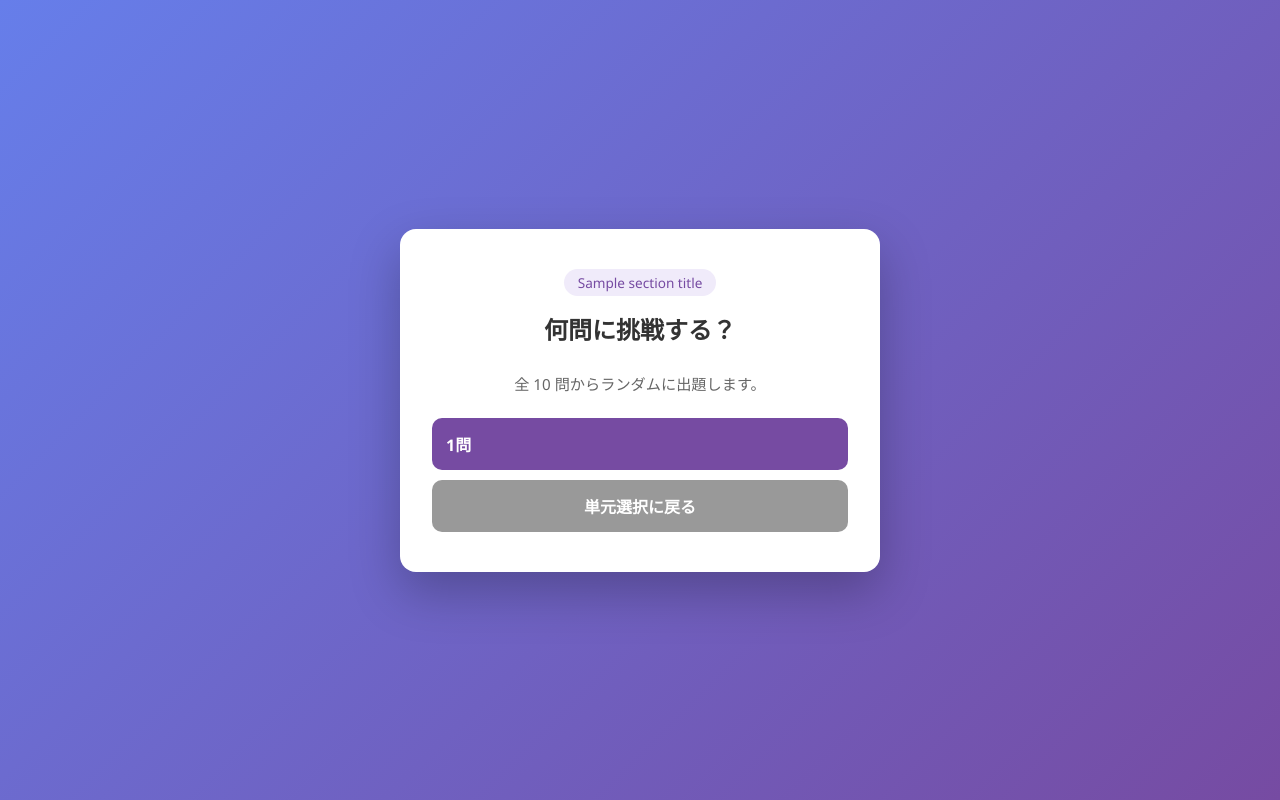
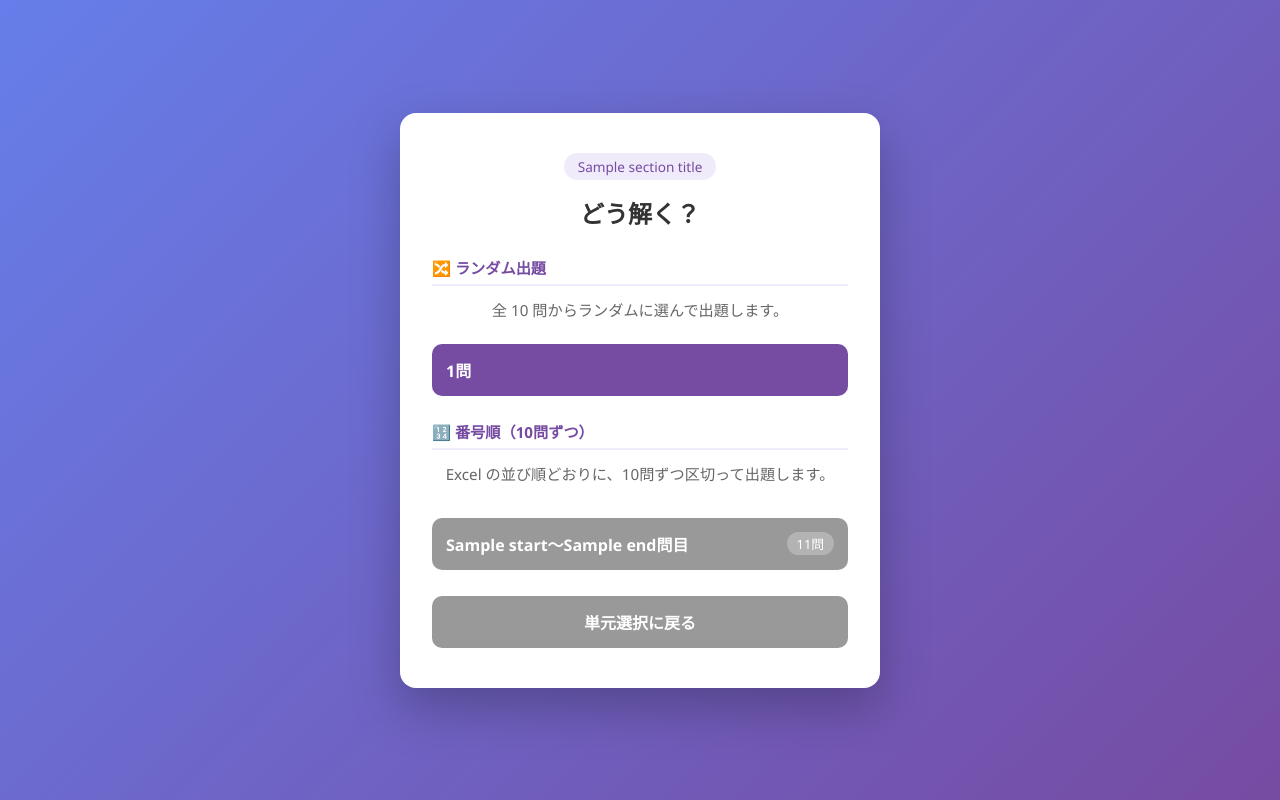
Before and after one commit to ktakami-del/ecquiz-app, a Flask app: template Templates/setup.html in a window 1280 px wide. Run offline with Flask 3, Linux system fonts and the light colour scheme; the template is opened without the code that fills it: most values are stand-ins (such as "Sample title", 1, 10 or a date in 2020).

Commit message:
ランダム出題機能だけでなく、問題番号に従って10問ずつ出 題する機能を追加

```diff
--- a/Templates/base.html
+++ b/Templates/base.html
@@ -63,6 +63,16 @@
     .btn:active { transform: scale(0.98); }
     .btn.secondary { background: #999; margin-top: 10px; }
     .section-list { display: flex; flex-direction: column; gap: 12px; margin-top: 8px; }
+    .mode-title {
+      text-align: left;
+      font-weight: bold;
+      color: #764ba2;
+      font-size: 0.95rem;
+      margin: 24px 0 4px;
+      padding-bottom: 6px;
+      border-bottom: 2px solid #f0ebfa;
+    }
+    .block-list { max-height: 34vh; overflow-y: auto; margin-bottom: 16px; }
     .section-btn {
       display: flex;
       align-items: center;
--- a/Templates/quiz.html
+++ b/Templates/quiz.html
@@ -1,7 +1,11 @@
 {% extends "base.html" %}
 {% block title %}{{ section_title }}｜第{{ number }}問{% endblock %}
 {% block content %}
-  <span class="badge">{{ section_title }} ｜ 第 {{ number }} 問 / 全 {{ total }} 問</span>
+  <span class="badge">
+    {{ section_title }} ｜
+    {% if question_no %}No.{{ question_no }}（{{ number }} / {{ total }}）
+    {% else %}第 {{ number }} 問 / 全 {{ total }} 問{% endif %}
+  </span>
   <h1>{{ question }}</h1>
   <form action="{{ url_for('answer', section_id=section_id) }}" method="post">
     <input type="text" name="answer" placeholder="答えを入力（空欄のままでもOK）"
--- a/Templates/setup.html
+++ b/Templates/setup.html
@@ -1,9 +1,11 @@
 {% extends "base.html" %}
-{% block title %}{{ section_title }}｜出題数を選ぶ{% endblock %}
+{% block title %}{{ section_title }}｜出題方法を選ぶ{% endblock %}
 {% block content %}
   <span class="badge">{{ section_title }}</span>
-  <h1>何問に挑戦する？</h1>
-  <p class="note">全 {{ total }} 問からランダムに出題します。</p>
+  <h1>どう解く？</h1>
+
+  <div class="mode-title">🔀 ランダム出題</div>
+  <p class="note">全 {{ total }} 問からランダムに選んで出題します。</p>
   <div class="section-list">
     {% for c in counts %}
       <a class="btn section-btn" href="{{ url_for('start', section_id=section_id, count=c) }}">
@@ -12,5 +14,18 @@
       </a>
     {% endfor %}
   </div>
+
+  <div class="mode-title">🔢 番号順（10問ずつ）</div>
+  <p class="note">Excel の並び順どおりに、10問ずつ区切って出題します。</p>
+  <div class="section-list block-list">
+    {% for b in blocks %}
+      <a class="btn section-btn secondary"
+         href="{{ url_for('block', section_id=section_id, start_no=b.start) }}">
+        {{ b.start }}〜{{ b.end }}問目
+        <span class="count">{{ b.end - b.start + 1 }}問</span>
+      </a>
+    {% endfor %}
+  </div>
+
   <a class="btn secondary" href="{{ url_for('index') }}">単元選択に戻る</a>
 {% endblock %}
--- a/app.py
+++ b/app.py
@@ -32,6 +32,9 @@ QUESTIONS_FILE = os.path.join(BASE_DIR, "questions.xlsx")
 
 # 出題数の選択肢。単元の問題数を超えるものは表示せず、末尾に「全問」を足す。
 COUNT_CHOICES = [10, 30, 50, 100]
+
+# 番号順モードで1回に解く問題数（Excel の上から10問ずつ区切る）
+BLOCK_SIZE = 10
 
 
 def load_sections():
@@ -174,9 +177,17 @@ def index():
     return render_template("index.html", sections=sections)
 
 
+def blocks_of(total):
+    """Excel の並び順を BLOCK_SIZE 問ずつ区切った一覧を返す（番号は1始まり）"""
+    return [
+        {"start": s + 1, "end": min(s + BLOCK_SIZE, total)}
+        for s in range(0, total, BLOCK_SIZE)
+    ]
+
+
 @app.route("/setup/<section_id>")
 def setup(section_id):
-    """出題数を選ぶ画面（10問・30問・…・全問）"""
+    """出題方法を選ぶ画面（ランダム出題の問題数 / 番号順の10問ずつ）"""
     section = get_section(section_id)
     total = len(section["questions"])
     # 用意した選択肢のうち、その単元の問題数を超えないものだけ出す。
@@ -188,7 +199,23 @@ def setup(section_id):
         section_title=section["title"],
         total=total,
         counts=counts,
+        blocks=blocks_of(total),
     )
+
+
+@app.route("/block/<section_id>/<int:start_no>")
+def block(section_id, start_no):
+    """番号順モード：Excel の上から数えて start_no 番から BLOCK_SIZE 問を順番どおり出題"""
+    section = get_section(section_id)
+    total = len(section["questions"])
+
+    # start_no は1始まりの問題番号。ブロックの先頭（1, 11, 21…）に丸める。
+    if not (1 <= start_no <= total):
+        return redirect(url_for("setup", section_id=section_id))
+    first = (start_no - 1) // BLOCK_SIZE * BLOCK_SIZE  # 0始まりの位置
+
+    order = list(range(first, min(first + BLOCK_SIZE, total)))  # シャッフルしない
+    return begin_quiz(section_id, order, block_start=first + 1)
 
 
 @app.route("/start/<section_id>")
@@ -228,7 +255,7 @@ def retry(section_id):
     return begin_quiz(section_id, wrong)
 
 
-def begin_quiz(section_id, order):
+def begin_quiz(section_id, order, block_start=None):
     """出題リストを受け取り、セッションを初期化してクイズ画面へ送る"""
     session["quiz"] = {
         "section_id": section_id,
@@ -236,6 +263,8 @@ def begin_quiz(section_id, order):
         "pos": 0,      # 現在の出題位置（0始まり）
         "score": 0,    # 自己採点で「正解」にした数
         "wrong": [],   # 「不正解」にした問題の番号（やり直し用）
+        # 番号順モードのときだけ、そのブロックの先頭番号（1, 11, 21…）が入る
+        "block_start": block_start,
     }
     session.pop("last", None)
     return redirect(url_for("quiz", section_id=section_id))
@@ -263,6 +292,9 @@ def quiz(section_id):
         question=q["question"],
         number=quiz_state["pos"] + 1,
         total=len(quiz_state["order"]),
+        # 番号順モードでは Excel 上の問題番号（1始まり）も出す
+        question_no=(quiz_state["order"][quiz_state["pos"]] + 1
+                     if quiz_state.get("block_start") else None),
     )
 
 
@@ -360,6 +392,14 @@ def result(section_id):
     questions = section["questions"]
     wrong = [questions[i] for i in quiz_state.get("wrong", []) if i < len(questions)]
 
+    # 番号順モードなら「この範囲をもう一度」「次の10問へ」を出せるようにする
+    block_start = quiz_state.get("block_start")
+    block_end = next_block = None
+    if block_start:
+        block_end = min(block_start + BLOCK_SIZE - 1, len(questions))
+        if block_end < len(questions):
+            next_block = block_end + 1
+
     return render_template(
         "result.html",
         section_id=section_id,
@@ -368,6 +408,9 @@ def result(section_id):
         total=total,
         percent=percent,
         wrong=wrong,
+        block_start=block_start,
+        block_end=block_end,
+        next_block=next_block,
     )
 
 
```
Also changed, not shown: Templates/result.html (+17 -5 lines), 1 other file.
